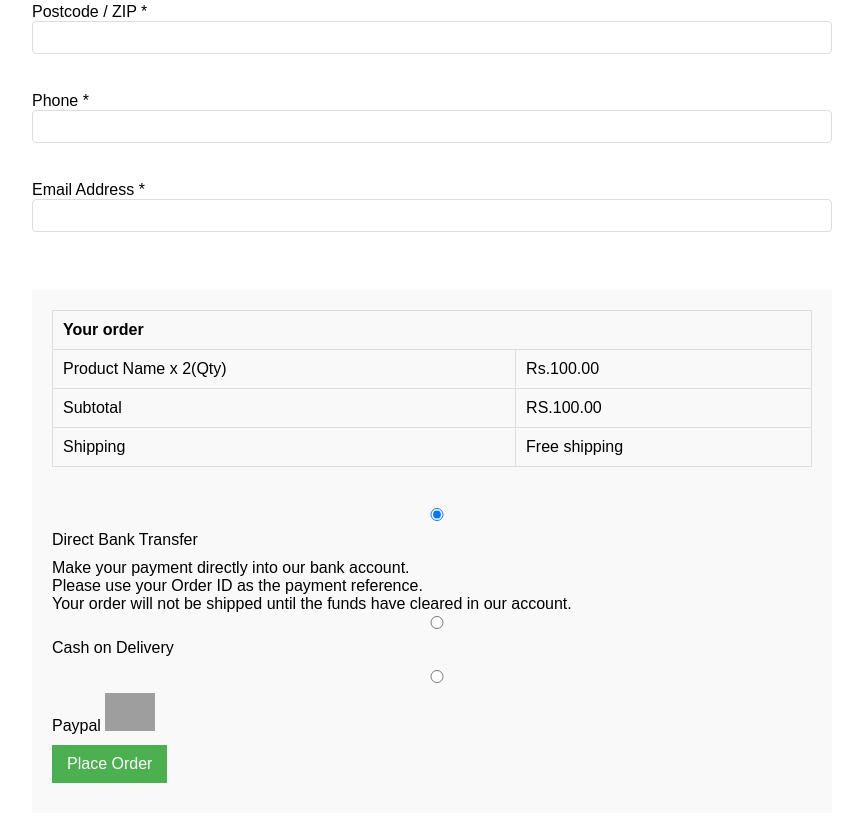
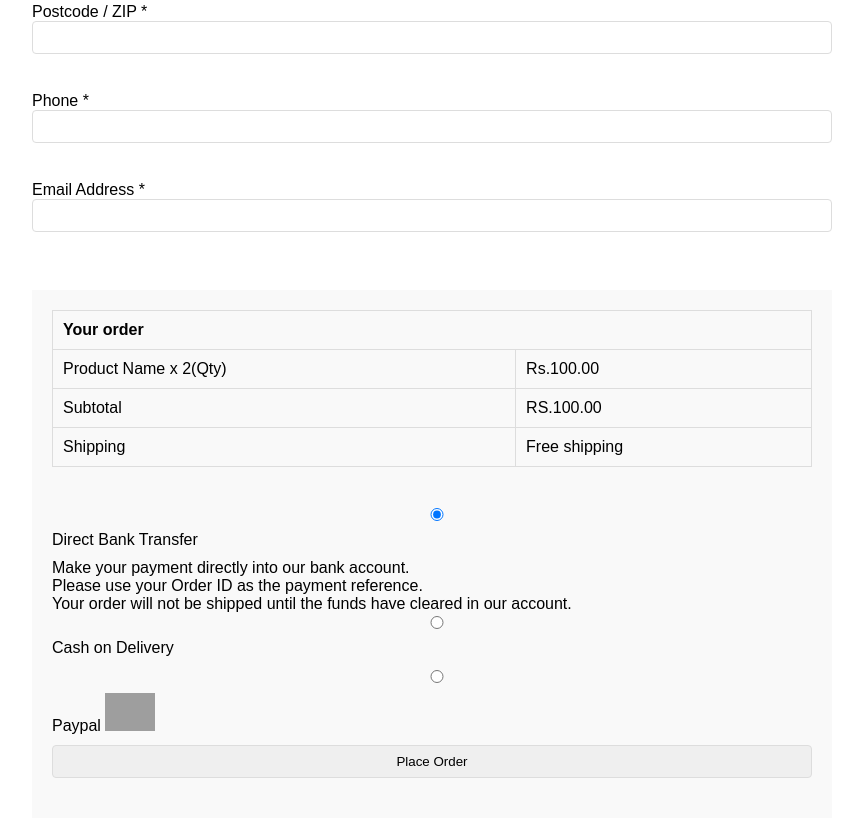
Before and after one commit to Rithina-19/fake, a website: page order.html in a window 1280 px wide. Shown: the part 581-1403 px from the top of the page, without its empty margins (208-1071 px from the left). Drawn offline with Linux system fonts and the light colour scheme; grey boxes are pictures that could not be loaded.

Commit message:
order.html

```diff
--- a/order.html
+++ b/order.html
@@ -152,7 +152,8 @@
             </span>
           </div>
           <div onclick="handleSubmit()">
-            <button type="button">Place Order</button>
+            <input type="button" value="Place Order" onclick="alert('Your Order is placed.Thank you!! visit again')"/>
+
           </div>
         </div>
         <!-- Yorder -->
```
